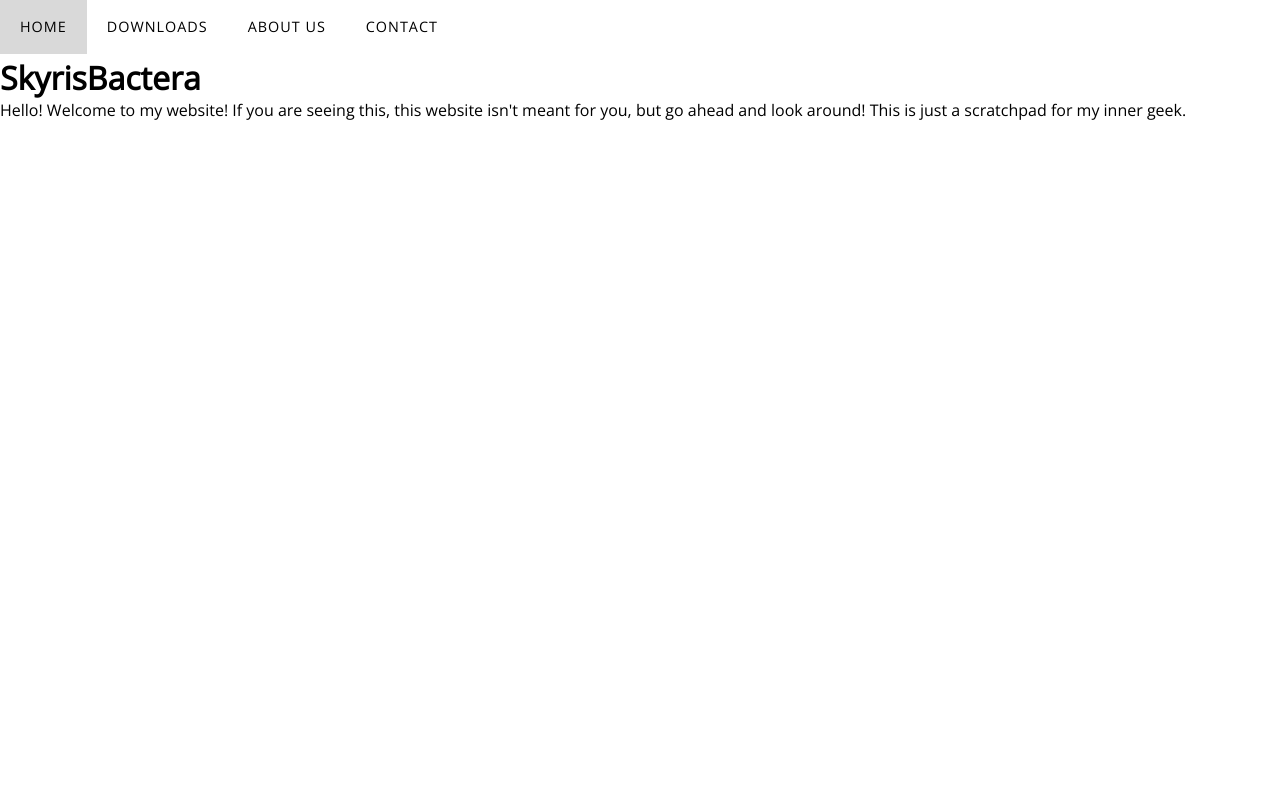
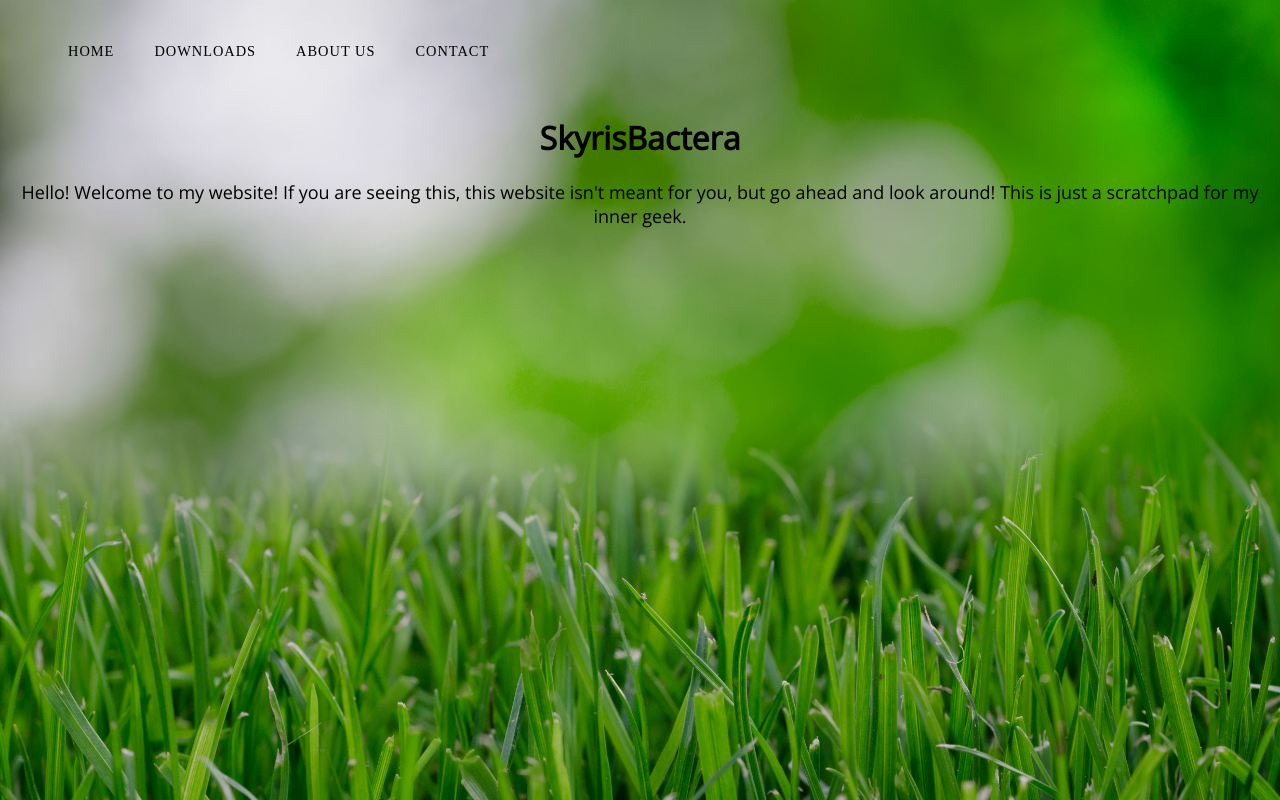
Before and after one commit to Programmerino/SkyrisBactera.github.io, a plain HTML site: page index.html in a window 1280 px wide. Drawn offline with nearby package versions, Linux system fonts and the light colour scheme.

Commit message:
Adding code for background

```diff
--- a/index.html
+++ b/index.html
@@ -12,13 +12,6 @@
   ga('send', 'pageview');
 
 </script>
-<meta http-equiv="X-UA-Compatible" content="IE=edge">
-<meta name="viewport" content="width=device-width, initial-scale=1">
-<link rel="stylesheet" href="styles.css">
-<script src="https://code.jquery.com/jquery-latest.min.js" type="text/javascript"></script>
-<script src="script.js"></script>
-<link rel="stylesheet" type="text/css" href="https://fonts.googleapis.com/css?family=Open+Sans:300" />
-<meta name="viewport" content="width=device-width, initial-scale=1">
 <meta name="keywords" content="SkyrisBactera, Hello, Welcome, To, My, Website, If, you, are, seeing, this, isn't, meant, for, you, but, go, ahead, and, look, around, this, is, just, a, scratchpad, for, my, inner, geek">
 <meta name="description" content="Hello! Welcome to my website! If you are seeing this, this website isn't meant for you, but go ahead and look around! This is just a scratchpad for my inner geek.">
 </head>
@@ -26,7 +19,15 @@
 <style>
 
 @import url(https://fonts.googleapis.com/css?family=Open+Sans:300);
-
+    body {
+     background: url(WSBG.jpg) no-repeat center fixed;
+     -webkit-background-size: cover;
+     -moz-background-size: cover;
+     -o-background-size: cover;
+     background-size: cover;
+   }
+   h1{text-align:center;font-family:'Open Sans';color:FFFFFF;}
+   p {text-align:center;font-family:'Open Sans';font-size:18px;font-style:normal;font-weight:normal;color:000000;}  <style type="text/css">
 *, *:before, *:after{
   -webkit-box-sizing: border-box;
   -moz-box-sizing: border-box;
```
